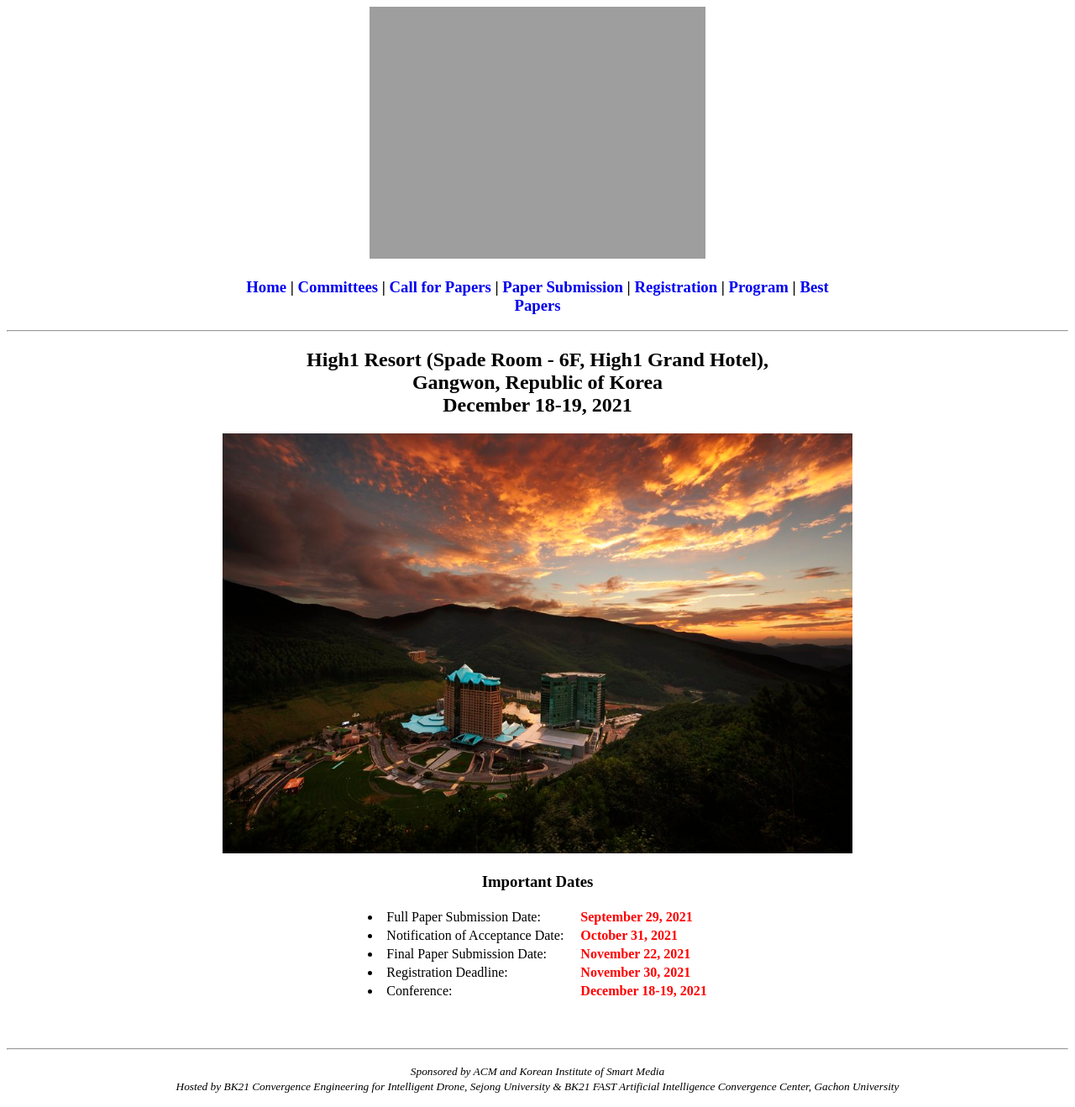
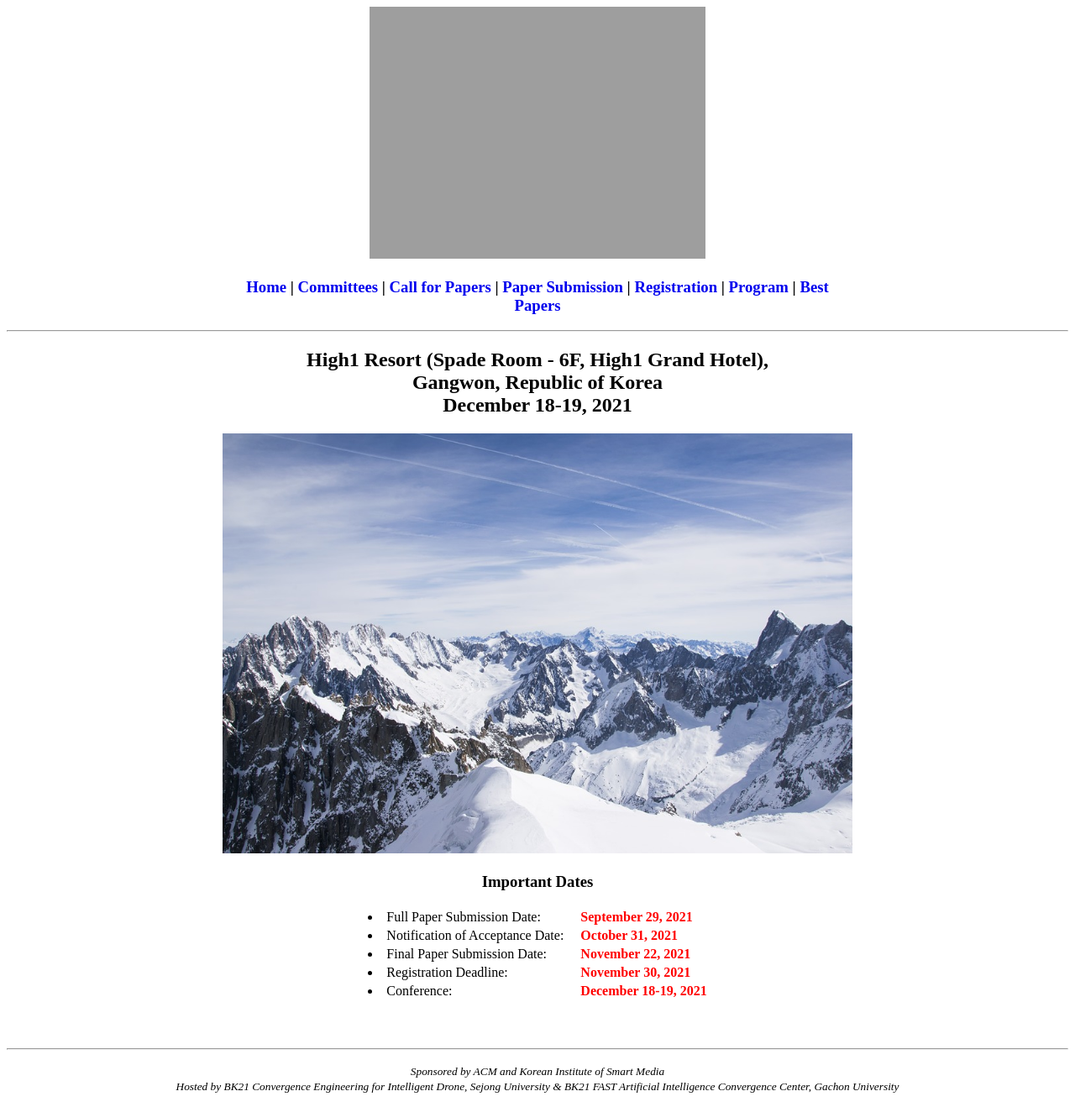
Before and after one commit to icea-conf/2021, a Jekyll site: the page built from index.html, in a window 1280 px wide. Shown: the whole page at 84% size. Built offline with Jekyll 4.4.1, drawn with Linux system fonts in a browser that asks for light colours; the list of posts is cut into pages by our own code.

Commit message:
Update index.html

```diff
--- a/index.html
+++ b/index.html
@@ -12,7 +12,7 @@ title: ACM ICEA 2021
                         December 18-19, 2021
                   </h2>
 
-            <img src="https://icea-conf.github.io/2021/image/ICEA2020_Background.jpg" alt="" style="max-width: 100%; height: auto;">
+            <img src="https://icea-conf.github.io/2021/image/ICEA2020-Background.jpg" alt="" style="max-width: 100%; height: auto;">
 
             <div>
                   <h3>Important Dates</h3>
```
